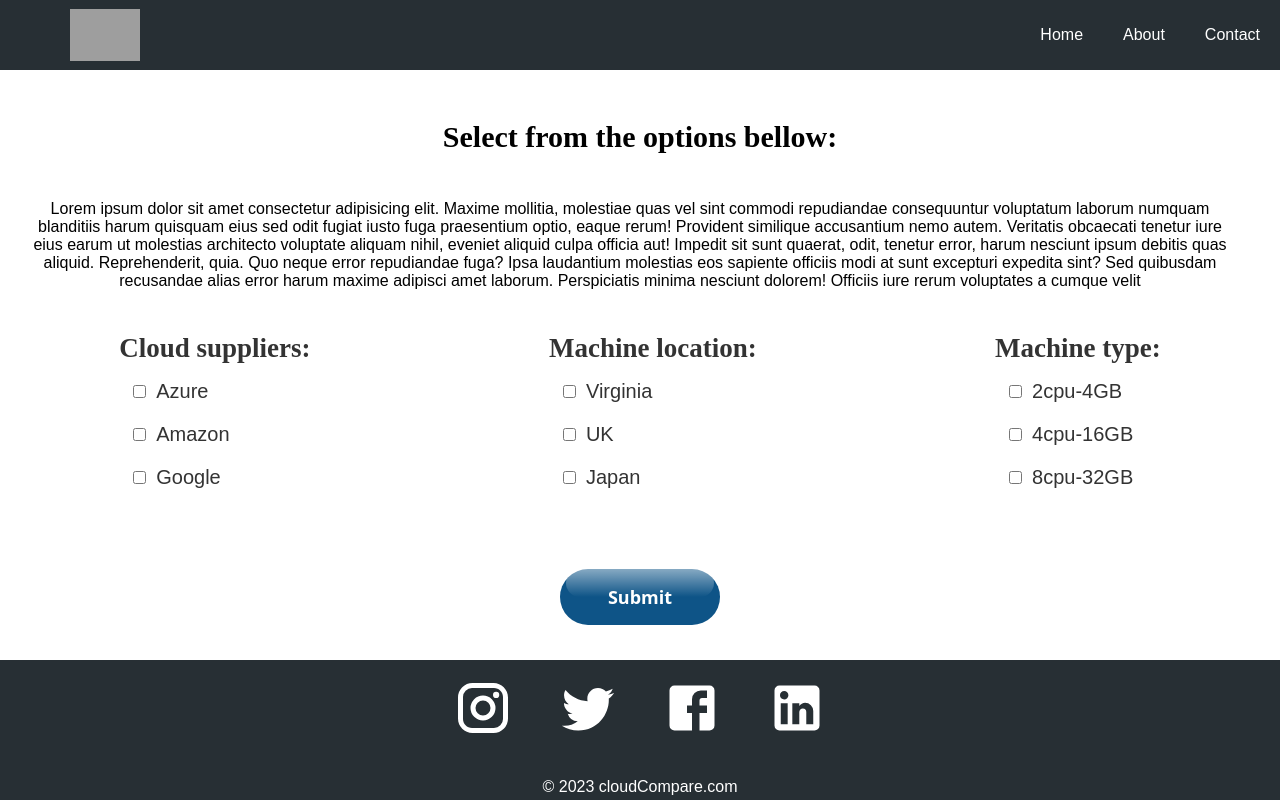
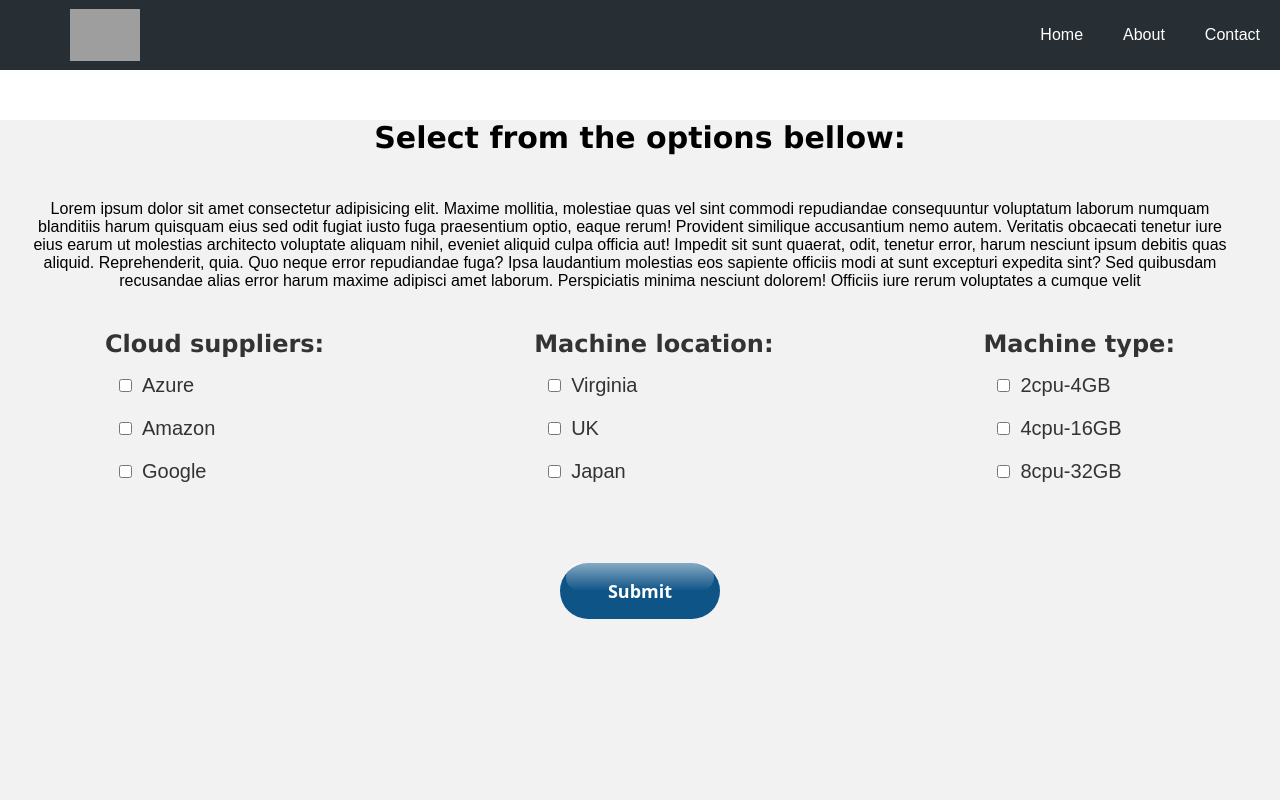
Before and after one commit to IdoLevy1/CloudComparison, a React (Create React App) app in the folder client/client/: page /choice in a window 1280 px wide. Shown: the top 800 px of the page. Built offline with nearby package versions, Linux system fonts and the light colour scheme; grey boxes are pictures that could not be loaded.

Commit message:
Change style and title

```diff
--- a/client/client/public/index.html
+++ b/client/client/public/index.html
@@ -24,7 +24,7 @@
       work correctly both with client-side routing and a non-root public URL.
       Learn how to configure a non-root public URL by running `npm run build`.
     -->
-    <title>Cloud Comparison</title>
+    <title>CloudFit</title>
   </head>
   <body>
     <noscript>You need to enable JavaScript to run this app.</noscript>
--- a/client/client/src/pages/Graphs.js
+++ b/client/client/src/pages/Graphs.js
@@ -213,7 +213,7 @@ const Graphs = () => {
           const timestampDate =
             new Date(timestamp).toISOString().split(".")[0] + "Z";
           const endDate = new Date(startDate);
-          endDate.setHours(endDate.getHours() + 4); // Adding 4 hours to the start date
+          endDate.setHours(endDate.getHours() + 1); // Adding 4 hours to the start date
           const endDateFormatted = endDate.toISOString().split(".")[0] + "Z"; // Formatting the end date
           console.log(timestampDate);
           return (
@@ -383,7 +383,7 @@ const Graphs = () => {
             weight: "bold",
           },
           color: "black",
-          maxTicksLimit: 7,
+          maxTicksLimit: 10,
         },
       },
       y: {
@@ -465,7 +465,7 @@ const Graphs = () => {
       y: {
         ...options.scales.y,
         min: 0,
-        max: 40,
+        max: 100,
         stepSize: 10,
       },
     },
--- a/client/client/src/pages/Home.js
+++ b/client/client/src/pages/Home.js
@@ -8,7 +8,7 @@ function Home() {
     <div className="home" style={{ backgroundImage: `url(${BannerImage})` }}>
       <div className="headerContainer">
         <h1> Welcome to Cloud Fit </h1>
-        <p> Here, we will help you find the best cloud match for your needs!</p>
+        <p> Here, you will find your best cloud match!</p>
         <Link to="/choice">
           <button> GET STARTED </button>
         </Link>
--- a/client/client/src/styles/Choice.css
+++ b/client/client/src/styles/Choice.css
@@ -1,18 +1,19 @@
 .choice {
-  height: 55%;
+  height: 100vh;
   align-items: center;
   text-align: center;
   margin-top: 50px;
   /* display: flex; */
   /* flex-direction: column; */
   justify-content: center;
+  background-color: #f2f2f2;
 }
 .choice .title {
   font-size: 30px;
   height: 60px;
   font-weight: 0;
   color: rgb(0, 0, 0);
-  font-family: cursive;
+  font-family: Verdana, Geneva, Tahoma, sans-serif;
 }
 .choice p {
   /* display: flex; */
--- a/client/client/src/styles/Filter.css
+++ b/client/client/src/styles/Filter.css
@@ -11,10 +11,10 @@
 }
 
 .checkbox-grid h3 {
-  font-size: 27px;
+  font-size: 24px;
   /* font-weight: bold; */
   color: #333;
-  font-family: cursive;
+  font-family: Verdana, Geneva, Tahoma, sans-serif;
   margin-bottom: 1rem;
 }
 
--- a/client/client/src/styles/Graphs.css
+++ b/client/client/src/styles/Graphs.css
@@ -38,8 +38,7 @@
   border: 1px solid black;
   border-radius: 5px;
   padding: 20px;
-  width: 100%; /* Adjust the width to occupy the full width of the container */
-  height: 400px;
-  max-width: 800px; /* Set a maximum width to limit the graph size on larger screens */
+  width: 93%; /* Adjust the width to occupy the full width of the container */
+  height: 300px;
   margin: 0 auto; /* Center the graph horizontally */
 }
--- a/client/client/src/styles/Home.css
+++ b/client/client/src/styles/Home.css
@@ -8,7 +8,7 @@
   background-position: center;
   background-repeat: no-repeat;
   background-size: cover;
-  font-family: "Gill Sans", "Gill Sans MT", Calibri, "Trebuchet MS", sans-serif;
+  font-family: Verdana, Geneva, Tahoma, sans-serif;
 }
 
 .headerContainer {
@@ -32,7 +32,7 @@
   font-weight: 0;
   -webkit-text-stroke: 1px black;
   text-shadow: 1px black;
-  color: rgb(9, 83, 88);
+  color: rgb(4, 38, 41);
   /* background-color: rgb(118, 123, 155); */
 }
 
@@ -42,7 +42,7 @@
   text-shadow: 1px black;
   font-size: 40px;
   font-weight: lighter;
-  color: rgb(19, 145, 154);
+  color: rgb(6, 54, 58);
 }
 
 .headerContainer button {
```
